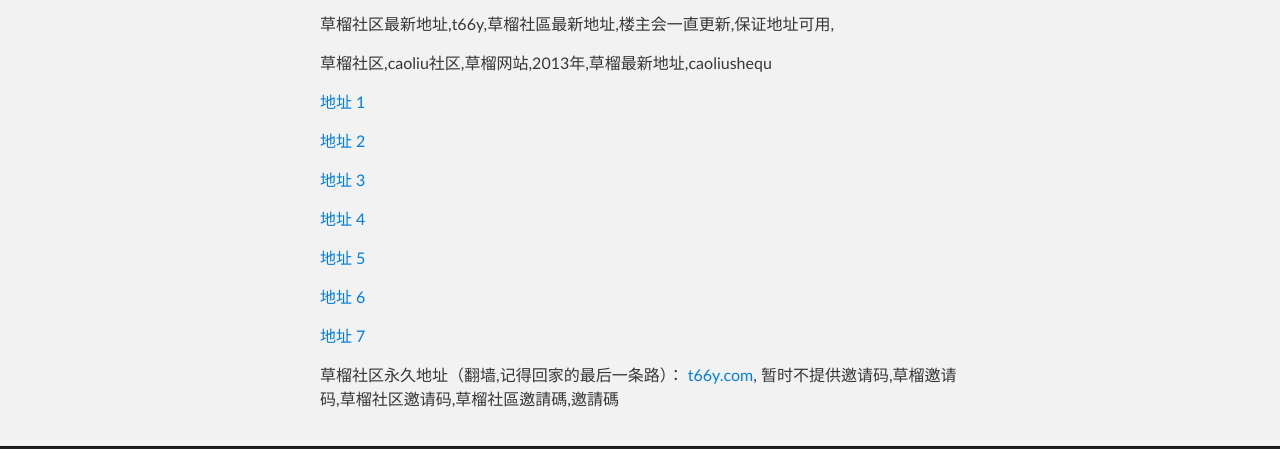
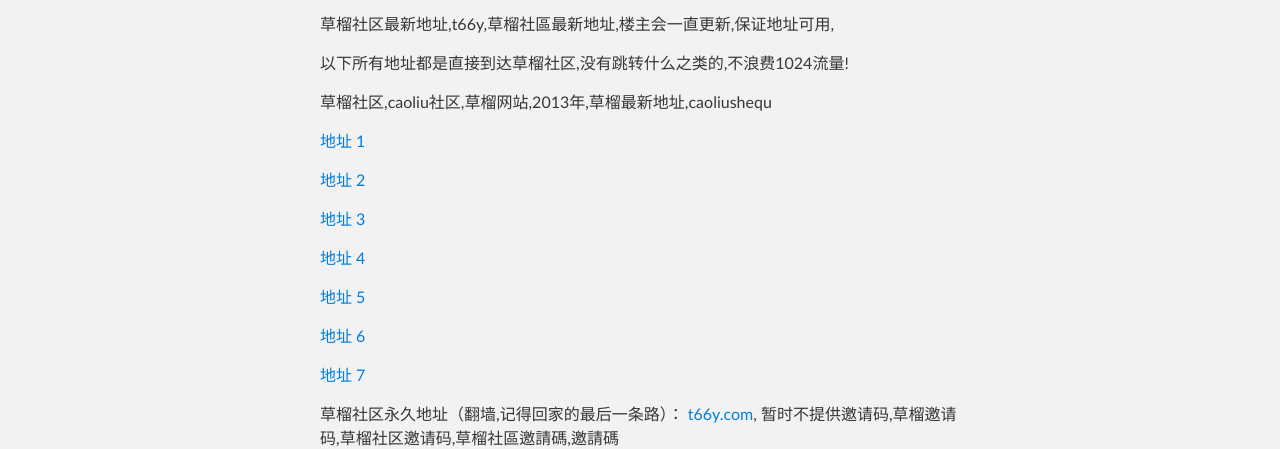
Before and after one commit to caoliushequt66y/caoliu, a plain HTML site: page index.html in a window 1280 px wide. Shown: the part 351-800 px from the top of the page. Drawn offline with Linux system fonts and the light colour scheme.

```diff
--- a/index.html
+++ b/index.html
@@ -37,7 +37,9 @@
 
 <p><b>草榴社区最新地址,t66y,草榴社區最新地址,楼主会一直更新,保证地址可用,</b></p>
 
-<p>草榴社区,caoliu社区,草榴网站,2013年,草榴最新地址,caoliushequ</p>
+<p><b>以下所有地址都是直接到达草榴社区,没有跳转什么之类的,不浪费1024流量!</b></p>
+
+<p><b>草榴社区,caoliu社区,草榴网站,2013年,草榴最新地址,caoliushequ</b></p>
 
 <p><a href="http://c1521.biz.tm/index.php?u=95650" title="草榴社區">地址 1</a></p>
 
@@ -53,8 +55,8 @@
 
 <p><a href="https://code.google.com/p/caoliushequ-t66y/" title="草榴社区">地址 7</a></p>
 
-<p>草榴社区永久地址（翻墙,记得回家的最后一条路）： <a href="http://t66y.com/index.php?u=95650" title="草榴社区">t66y.com</a>,
-暂时不提供邀请码,草榴邀请码,草榴社区邀请码,草榴社區邀請碼,邀請碼</p>
+<p><b>草榴社区永久地址（翻墙,记得回家的最后一条路）： <a href="http://t66y.com/index.php?u=95650" title="草榴社区">t66y.com</a>,
+暂时不提供邀请码,草榴邀请码,草榴社区邀请码,草榴社區邀請碼,邀請碼</b></p>
       </section>
     </div>
 
--- a/params.json
+++ b/params.json
@@ -1 +1 @@
-{"name":"caoliu","tagline":"草榴社区最新地址,草榴社区邀请码,草榴社區,邀請碼","body":"caoliu\r\n======\r\n\r\n草榴社区最新地址,草榴社区邀请码,草榴社區,邀請碼\r\n\r\n<b>草榴社区最新地址,t66y,草榴社區最新地址,楼主会一直更新,保证地址可用,\r\n\r\n草榴社区,caoliu社区,草榴网站,2013年,草榴最新地址,caoliushequ\r\n\r\n<a href=\"http://c1521.biz.tm/index.php?u=95650\" title=\"草榴社區\">地址 1</a>\r\n\r\n<a href=\"http://184.154.128.244/index.php?u=95650\" title=\"草榴社区\">地址 2</a>\r\n\r\n<a href=\"http://love1024.tk/index.php?u=95650\" title=\"草榴社區\">地址 3</a>\r\n\r\n<a href=\"http://cl.yyq.im/index.php?u=95650\" title=\"草榴社区\">地址 4</a>\r\n\r\n<a href=\"http://5.yao.cl/index.php?u=95650\" title=\"草榴社区\">地址 5</a>\r\n\r\n<a href=\"http://5.yao.cl/index.php?u=95650\" title=\"草榴社区\">地址 6</a>\r\n\r\n<a href=\"https://code.google.com/p/caoliushequ-t66y/\" title=\"草榴社区\">地址 7</a>\r\n\r\n草榴社区永久地址（翻墙,记得回家的最后一条路）： <a href=\"http://t66y.com/index.php?u=95650\" title=\"草榴社区\">t66y.com</a>,\r\n暂时不提供邀请码,草榴邀请码,草榴社区邀请码,草榴社區邀請碼,邀請碼</b>\r\n","google":"UA-41219971-1","note":"Don't delete this file! It's used internally to help with page regeneration."}
+{"name":"caoliu","tagline":"草榴社区最新地址,草榴社区邀请码,草榴社區,邀請碼","body":"caoliu\r\n======\r\n\r\n草榴社区最新地址,草榴社区邀请码,草榴社區,邀請碼\r\n\r\n<b>草榴社区最新地址,t66y,草榴社區最新地址,楼主会一直更新,保证地址可用,\r\n\r\n<b>以下所有地址都是直接到达草榴社区,没有跳转什么之类的,不浪费1024流量!\r\n\r\n<b>草榴社区,caoliu社区,草榴网站,2013年,草榴最新地址,caoliushequ\r\n\r\n<a href=\"http://c1521.biz.tm/index.php?u=95650\" title=\"草榴社區\">地址 1</a>\r\n\r\n<a href=\"http://184.154.128.244/index.php?u=95650\" title=\"草榴社区\">地址 2</a>\r\n\r\n<a href=\"http://love1024.tk/index.php?u=95650\" title=\"草榴社區\">地址 3</a>\r\n\r\n<a href=\"http://cl.yyq.im/index.php?u=95650\" title=\"草榴社区\">地址 4</a>\r\n\r\n<a href=\"http://5.yao.cl/index.php?u=95650\" title=\"草榴社区\">地址 5</a>\r\n\r\n<a href=\"http://5.yao.cl/index.php?u=95650\" title=\"草榴社区\">地址 6</a>\r\n\r\n<a href=\"https://code.google.com/p/caoliushequ-t66y/\" title=\"草榴社区\">地址 7</a>\r\n\r\n<b>草榴社区永久地址（翻墙,记得回家的最后一条路）： <a href=\"http://t66y.com/index.php?u=95650\" title=\"草榴社区\">t66y.com</a>,\r\n暂时不提供邀请码,草榴邀请码,草榴社区邀请码,草榴社區邀請碼,邀請碼</b>\r\n","google":"UA-41219971-1","note":"Don't delete this file! It's used internally to help with page regeneration."}
```
